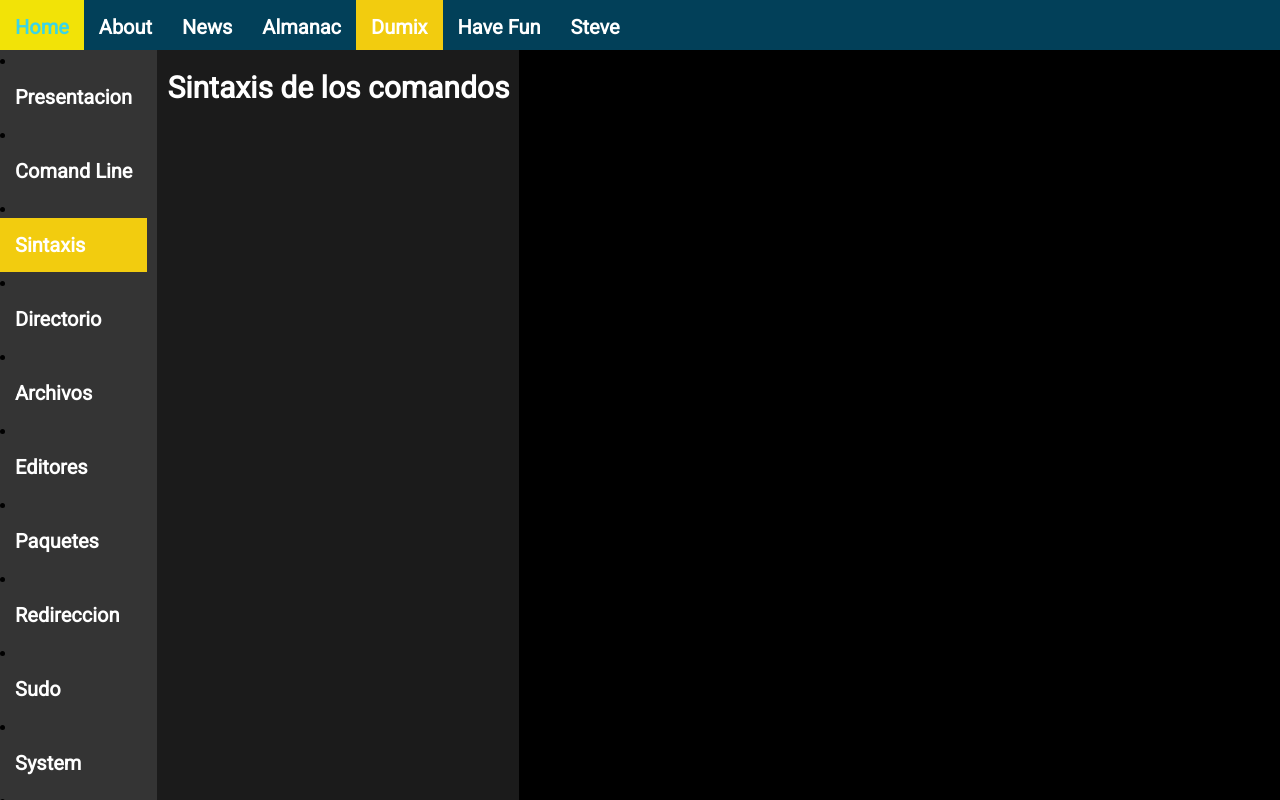
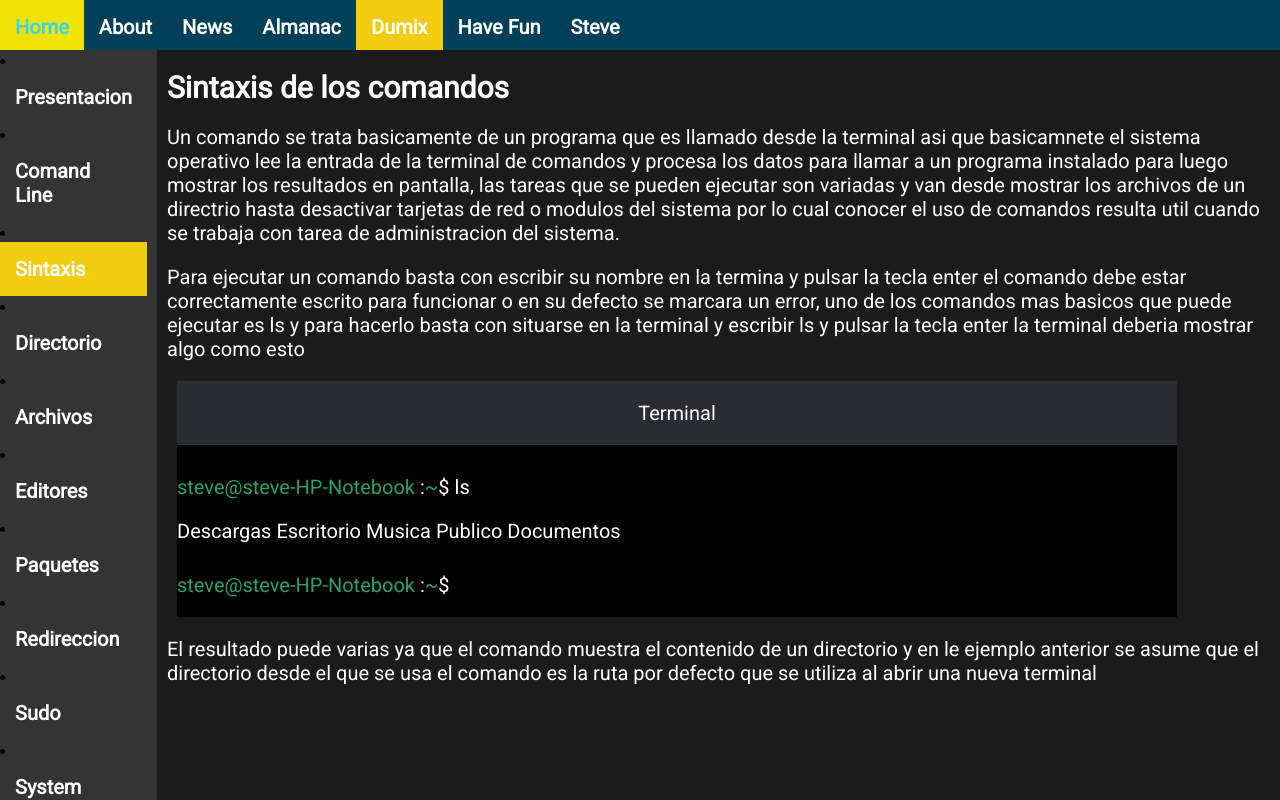
Before and after one commit to SteveBartmoss/steveapp, a React (Create React App) app: page /dumix/linux1/sintaxis in a window 1280 px wide. Shown: the top 800 px of the page. Built offline with nearby package versions, Linux system fonts and the light colour scheme.

Commit message:
add new content for the subject sintaxis, is un progres now

```diff
--- a/src/dumix/Linux1/pages/Sintaxis.jsx
+++ b/src/dumix/Linux1/pages/Sintaxis.jsx
@@ -4,6 +4,39 @@ function Sintaxis(){
     return(
         <div className="div-curso">
             <h1 className="title1">Sintaxis de los comandos</h1>
+
+            <p className="Content">Un comando se trata basicamente de un programa que es llamado
+            desde la terminal asi que basicamnete el sistema operativo lee la entrada de la terminal
+            de comandos y procesa los datos para llamar a un programa instalado para luego mostrar
+            los resultados en pantalla, las tareas que se pueden ejecutar son variadas y van desde mostrar
+            los archivos de un directrio hasta desactivar tarjetas de red o modulos del sistema por lo cual
+            conocer el uso de comandos resulta util cuando se trabaja con tarea de administracion del
+            sistema.</p>
+
+            <p className="Content">Para ejecutar un comando basta con escribir su nombre en la termina
+            y pulsar la tecla enter el comando debe estar correctamente escrito para funcionar o en su
+            defecto se marcara un error, uno de los comandos mas basicos que puede ejecutar es ls y para
+            hacerlo basta con situarse en la terminal y escribir ls y pulsar la tecla enter la terminal
+            deberia mostrar algo como esto </p>
+
+            <div className="cli">
+                <div className="title-cli">
+                    <center>
+                        <p className="Content">Terminal</p>
+                    </center>
+                </div>
+                <div className="body-cli">
+                    <p className="promp">steve@steve-HP-Notebook <span className="Content">:</span>~<span className="Content">$ ls</span></p>
+                    <p className="Content">Descargas Escritorio Musica Publico Documentos</p>
+                    <p className="promp">steve@steve-HP-Notebook <span className="Content">:</span>~<span className="Content">$</span></p>
+                </div>
+            </div>
+
+            <p className="Content">El resultado puede varias ya que el comando muestra el contenido de un
+            directorio y en le ejemplo anterior se asume que el directorio desde el que se usa el comando
+            es la ruta por defecto que se utiliza al abrir una nueva terminal</p>
+
+
         </div>
     );
 }
```
